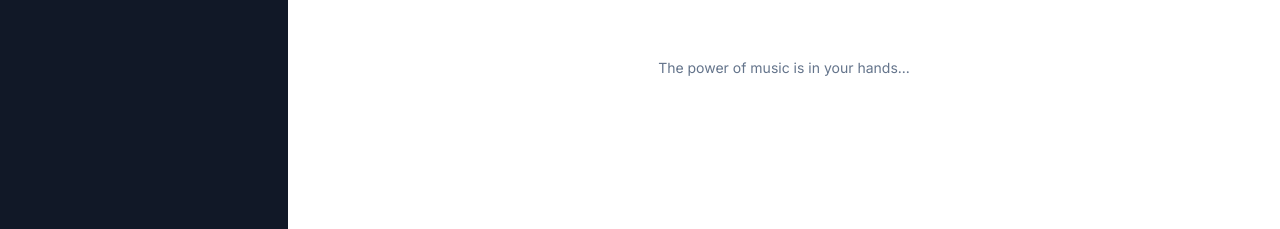
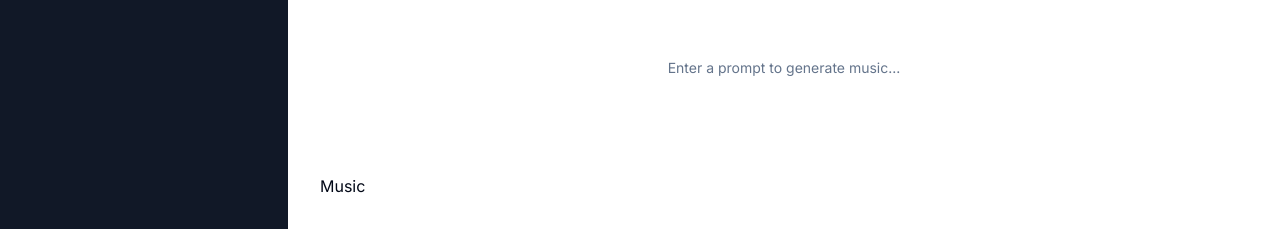
Before and after one commit to Erick559/Intelli-Kit, a Next.js app: page /music in a window 1280 px wide. Shown: the part 568-797 px from the top of the page. Built offline with nearby package versions, Linux system fonts and the light colour scheme.

Commit message:
refactor: Change the label.

```diff
--- a/app/(dashboard)/(routes)/music/page.tsx
+++ b/app/(dashboard)/(routes)/music/page.tsx
@@ -113,37 +113,12 @@ const MusicPage = () => {
                             <Loader />
                         </div>
                     )}
-
-                   <div className="flex flex-col-reverse gap-y-4">
-                    {messages.length === 0 && !isLoading &&(
-                        <EmptyMusic label="The power of music is in your hands..."/>
+                     {messages.length === 0 && !isLoading &&(
+                        <EmptyMusic label="Enter a prompt to generate music..."/>
                     )}
-                    {messages.map((message)=> (
-                        <div
-                            key={message.content}
-                            className={cn("p-8 w-full flex items-start gap-x-8 rounded-lg",
-                            message.role === 'user' ? "bg:white border border-black/10":'bg-muted'
-                            )}
-                        >
-                            {message.role === 'user' ? <UserAvatar /> : <BotAvatar />}
-                            <ReactMarkdown
-                                components={{
-                                    pre: ({node, ...props}) => (
-                                        <div className="overflow-auto w-full my-2 bg-black/10 p-2 rounded-lg">
-                                            <pre {...props}/>
-                                        </div>
-                                    ),
-                                    code: ({node, ...props}) => (
-                                        <code className="bg-black/10 p-2 rounded-lg" {...props}/>
-                                    )
-                                }}
-                                className="text-sm overflow-hidden leading-7"
-                            >
-                                {message.content || ""}
-                            </ReactMarkdown>
-                        </div>
-                    ))}
-                   </div>
+                    <div>
+                        Music
+                    </div>
                 </div>
             </div>
         </div>
```
